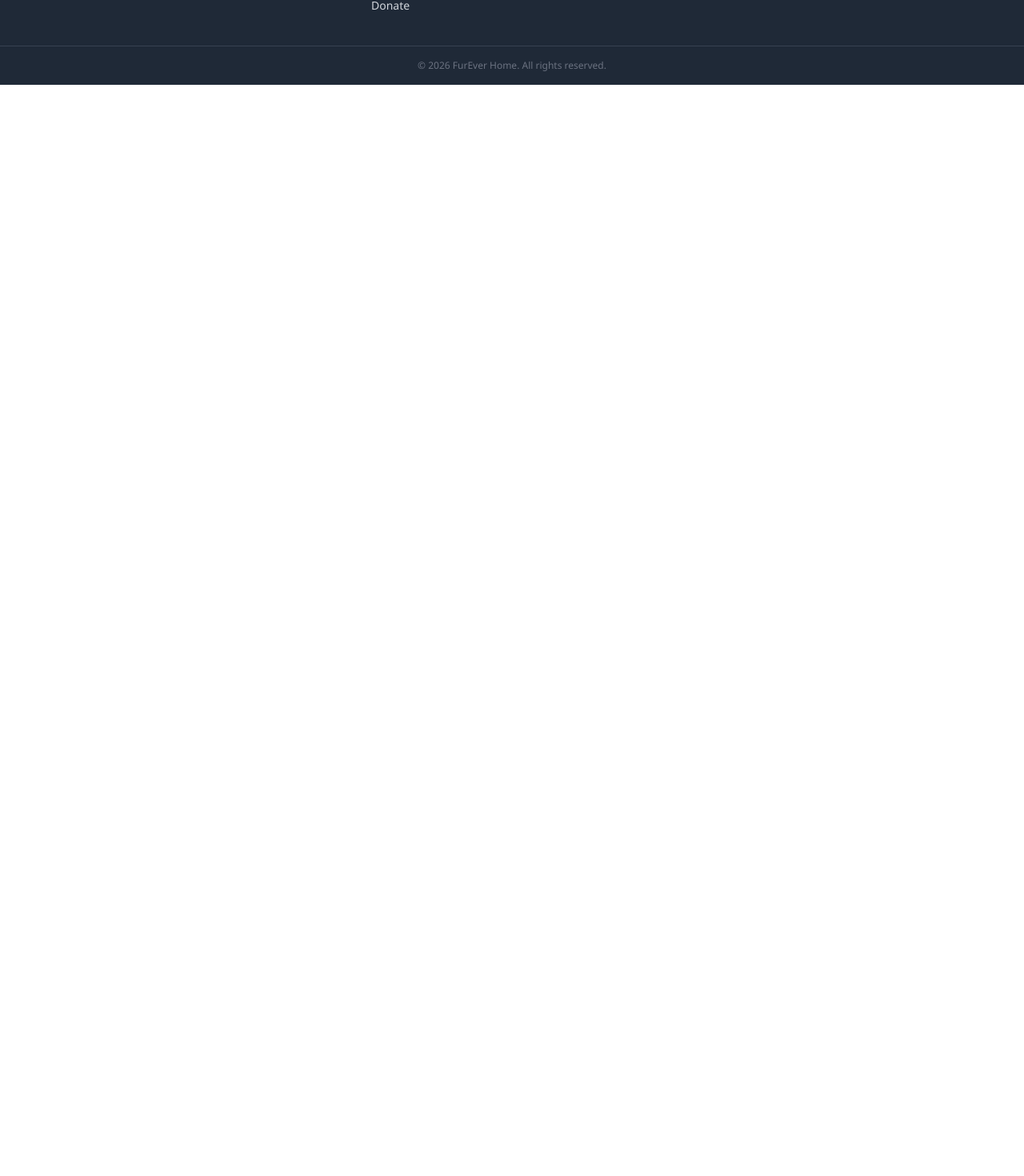
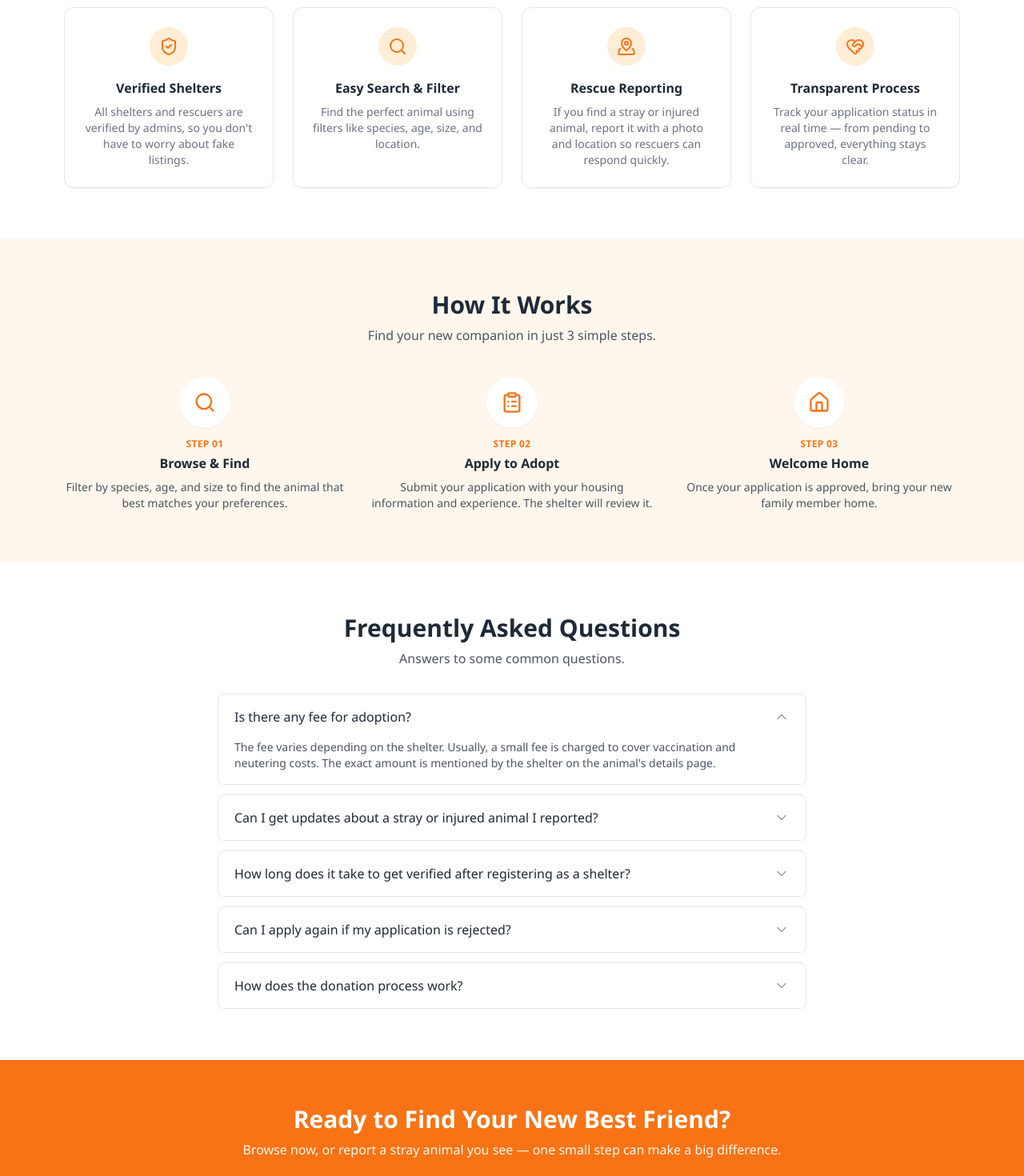
Before and after one commit to Sara-Rubaya/FurEver-Home-client, a React (Vite) app: page / in a window 1280 px wide. Shown: the part 756-2226 px from the top of the page at 80% size. Before the commit the page ends 862 px from the top, so only its background shows below. Built offline with nearby package versions, Linux system fonts and the light colour scheme.

Commit message:
added Why Choose Us, How It Works, FAQ, and CTA sections to home page

```diff
--- a/src/App.jsx
+++ b/src/App.jsx
@@ -10,10 +10,22 @@ import ReportAnimal from "./pages/ReportAnimal.jsx";
 import ReportsDashboard from "./pages/ReportsDashboard.jsx";
 import MyReports from "./pages/MyReports.jsx";
 import AdminDashboard from "./pages/AdminDashboard.jsx";
+import WhyChooseUs from "./components/WhyChooseUs.jsx";
+import HowItWorks from "./components/HowItWorks.jsx";
+import FAQ from "./components/FAQ.jsx";
+import CTA from "./components/CTA.jsx";
 
 
 function Home() {
-  return <Hero />;
+  return (
+    <>
+      <Hero />
+      <WhyChooseUs />
+      <HowItWorks />
+      <FAQ />
+      <CTA />
+    </>
+  );
 }
 
 function Dashboard() {
--- /dev/null
+++ b/src/components/CTA.jsx
@@ -0,0 +1,35 @@
+
+import { Link } from "react-router-dom";
+
+export default function CTA() {
+  return (
+    <section className="bg-primary">
+      <div className="mx-auto max-w-4xl px-4 py-14 text-center">
+        <h2 className="text-2xl font-bold text-white md:text-3xl">
+          Ready to Find Your New Best Friend?
+        </h2>
+
+        <p className="mt-2 text-orange-50">
+          Browse now, or report a stray animal you see — one small step can make
+          a big difference.
+        </p>
+
+        <div className="mt-6 flex flex-col justify-center gap-4 sm:flex-row">
+          <Link
+            to="/animals"
+            className="rounded-md bg-white px-6 py-3 font-semibold text-primary shadow hover:bg-orange-50"
+          >
+            Browse Animals
+          </Link>
+
+          <Link
+            to="/report"
+            className="rounded-md border-2 border-white px-6 py-3 font-semibold text-white hover:bg-orange-600"
+          >
+            Report an Animal
+          </Link>
+        </div>
+      </div>
+    </section>
+  );
+}
--- /dev/null
+++ b/src/components/FAQ.jsx
@@ -0,0 +1,81 @@
+
+import { useState } from "react";
+import { ChevronDown } from "lucide-react";
+
+const faqs = [
+  {
+    question: "Is there any fee for adoption?",
+    answer:
+      "The fee varies depending on the shelter. Usually, a small fee is charged to cover vaccination and neutering costs. The exact amount is mentioned by the shelter on the animal's details page.",
+  },
+  {
+    question: "Can I get updates about a stray or injured animal I reported?",
+    answer:
+      "Yes. You can go to the 'My Reports' page to see the status of all the reports you have submitted (pending/in-progress/rescued).",
+  },
+  {
+    question: "How long does it take to get verified after registering as a shelter?",
+    answer:
+      "The admin manually reviews and verifies shelter accounts. It usually takes 1–2 business days.",
+  },
+  {
+    question: "Can I apply again if my application is rejected?",
+    answer:
+      "Duplicate applications for the same animal are not allowed. However, you can apply for any other available animal at any time.",
+  },
+  {
+    question: "How does the donation process work?",
+    answer:
+      "Donations are used directly for the shelter's operational costs, such as food and medical care. Payment gateway integration will be added soon.",
+  },
+];
+
+export default function FAQ() {
+  const [openIndex, setOpenIndex] = useState(0);
+
+  const toggle = (index) => {
+    setOpenIndex(openIndex === index ? -1 : index);
+  };
+
+  return (
+    <section className="mx-auto max-w-3xl px-4 py-16">
+      <div className="text-center">
+        <h2 className="text-2xl font-bold text-dark md:text-3xl">
+          Frequently Asked Questions
+        </h2>
+        <p className="mt-2 text-gray-600">
+          Answers to some common questions.
+        </p>
+      </div>
+
+      <div className="mt-8 flex flex-col gap-3">
+        {faqs.map((faq, index) => {
+          const isOpen = openIndex === index;
+
+          return (
+            <div key={faq.question} className="rounded-lg border">
+              <button
+                onClick={() => toggle(index)}
+                className="flex w-full items-center justify-between px-5 py-4 text-left"
+              >
+                <span className="font-medium text-dark">{faq.question}</span>
+
+                <ChevronDown
+                  className={`h-5 w-5 shrink-0 text-gray-400 transition-transform ${
+                    isOpen ? "rotate-180" : ""
+                  }`}
+                />
+              </button>
+
+              {isOpen && (
+                <p className="px-5 pb-4 text-sm text-gray-600">
+                  {faq.answer}
+                </p>
+              )}
+            </div>
+          );
+        })}
+      </div>
+    </section>
+  );
+}
--- /dev/null
+++ b/src/components/HowItWorks.jsx
@@ -0,0 +1,60 @@
+import { Search, ClipboardList, Home as HomeIcon } from "lucide-react";
+
+const steps = [
+  {
+    icon: Search,
+    step: "01",
+    title: "Browse & Find",
+    description:
+      "Filter by species, age, and size to find the animal that best matches your preferences.",
+  },
+  {
+    icon: ClipboardList,
+    step: "02",
+    title: "Apply to Adopt",
+    description:
+      "Submit your application with your housing information and experience. The shelter will review it.",
+  },
+  {
+    icon: HomeIcon,
+    step: "03",
+    title: "Welcome Home",
+    description:
+      "Once your application is approved, bring your new family member home.",
+  },
+];
+
+export default function HowItWorks() {
+  return (
+    <section className="bg-orange-50 py-16">
+      <div className="mx-auto max-w-6xl px-4">
+        <div className="text-center">
+          <h2 className="text-2xl font-bold text-dark md:text-3xl">
+            How It Works
+          </h2>
+          <p className="mt-2 text-gray-600">
+            Find your new companion in just 3 simple steps.
+          </p>
+        </div>
+
+        <div className="mt-10 grid gap-8 sm:grid-cols-3">
+          {steps.map(({ icon: Icon, step, title, description }) => (
+            <div key={step} className="text-center">
+              <div className="mx-auto flex h-16 w-16 items-center justify-center rounded-full bg-white text-primary shadow-sm">
+                <Icon className="h-7 w-7" />
+              </div>
+
+              <p className="mt-3 text-xs font-semibold tracking-wide text-primary">
+                STEP {step}
+              </p>
+
+              <h3 className="mt-1 font-semibold text-dark">{title}</h3>
+
+              <p className="mt-2 text-sm text-gray-600">{description}</p>
+            </div>
+          ))}
+        </div>
+      </div>
+    </section>
+  );
+}
--- /dev/null
+++ b/src/components/WhyChooseUs.jsx
@@ -0,0 +1,65 @@
+
+import { ShieldCheck, Search, MapPinned, HeartHandshake } from "lucide-react";
+
+const features = [
+  {
+    icon: ShieldCheck,
+    title: "Verified Shelters",
+    description:
+      "All shelters and rescuers are verified by admins, so you don't have to worry about fake listings.",
+  },
+
+  {
+    icon: Search,
+    title: "Easy Search & Filter",
+    description:
+      "Find the perfect animal using filters like species, age, size, and location.",
+  },
+
+  {
+    icon: MapPinned,
+    title: "Rescue Reporting",
+    description:
+      "If you find a stray or injured animal, report it with a photo and location so rescuers can respond quickly.",
+  },
+
+  {
+    icon: HeartHandshake,
+    title: "Transparent Process",
+    description:
+      "Track your application status in real time — from pending to approved, everything stays clear.",
+  },
+];
+
+export default function WhyChooseUs() {
+  return (
+    <section className="mx-auto max-w-6xl px-4 py-16">
+      <div className="text-center">
+        <h2 className="text-2xl font-bold text-dark md:text-3xl">
+          Why Choose FurEver Home
+        </h2>
+
+        <p className="mt-2 text-gray-600">
+          From rescue to adoption, everything you need is in one place.
+        </p>
+      </div>
+
+      <div className="mt-10 grid gap-6 sm:grid-cols-2 lg:grid-cols-4">
+        {features.map(({ icon: Icon, title, description }) => (
+          <div
+            key={title}
+            className="rounded-xl border p-6 text-center shadow-sm transition hover:shadow-md"
+          >
+            <div className="mx-auto flex h-12 w-12 items-center justify-center rounded-full bg-orange-100 text-primary">
+              <Icon className="h-6 w-6" />
+            </div>
+
+            <h3 className="mt-4 font-semibold text-dark">{title}</h3>
+
+            <p className="mt-2 text-sm text-gray-500">{description}</p>
+          </div>
+        ))}
+      </div>
+    </section>
+  );
+}
```
